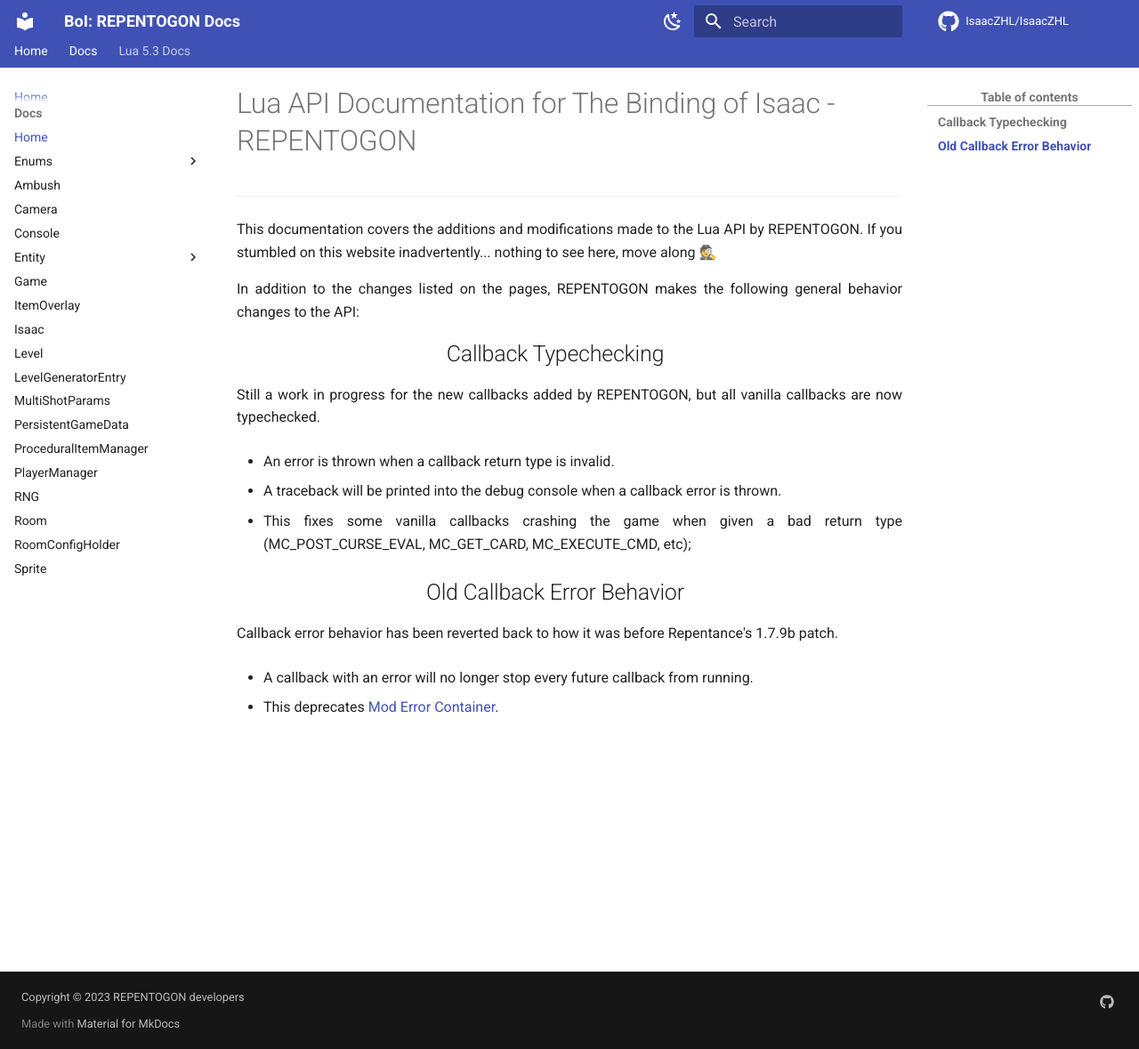
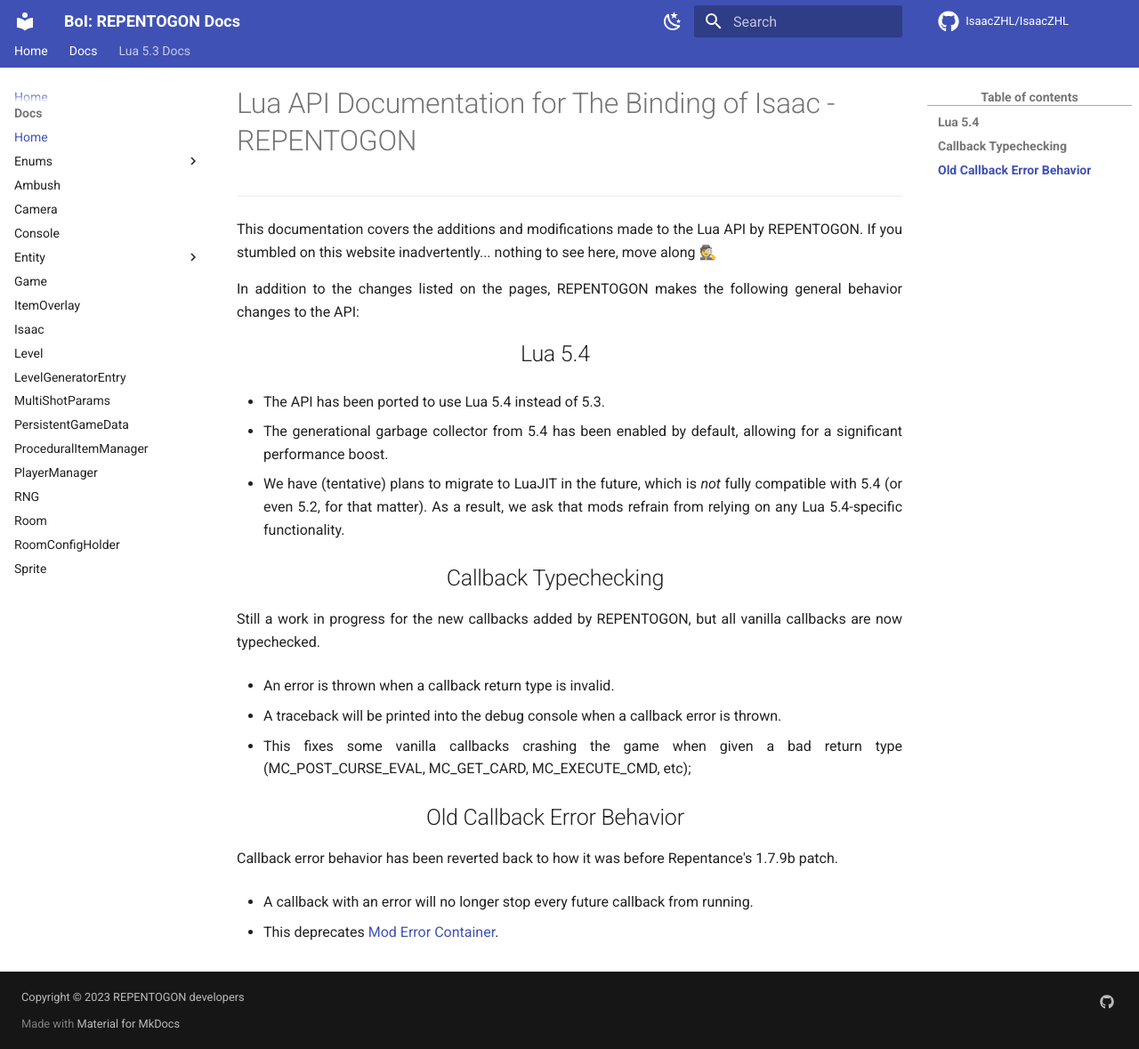
Before and after one commit to TeamREPENTOGON/REPENTOGON, an MkDocs documentation site: the page built from documentation/docs/index.md, in a window 1280 px wide and 1179 px high. Shown: the whole window at 89% size. Built offline with MkDocs 1.6.1 and Material for MkDocs 9.7.7, drawn with Linux system fonts in a browser that asks for light colours; comment, search, counter and statistics services are not loaded; the version menu is left out.

Commit message:
document lua 5.4 usage

```diff
--- a/documentation/docs/index.md
+++ b/documentation/docs/index.md
@@ -8,6 +8,14 @@
 This documentation covers the additions and modifications made to the Lua API by REPENTOGON. If you stumbled on this website inadvertently... nothing to see here, move along 🕵️
 
 In addition to the changes listed on the pages, REPENTOGON makes the following general behavior changes to the API:
+
+## Lua 5.4
+
+  * The API has been ported to use Lua 5.4 instead of 5.3.
+
+  * The generational garbage collector from 5.4 has been enabled by default, allowing for a significant performance boost.
+
+  * We have (tentative) plans to migrate to LuaJIT in the future, which is *not* fully compatible with 5.4 (or even 5.2, for that matter). As a result, we ask that mods refrain from relying on any Lua 5.4-specific functionality.
 
 ## Callback Typechecking
 Still a work in progress for the new callbacks added by REPENTOGON, but all vanilla callbacks are now typechecked.
```
